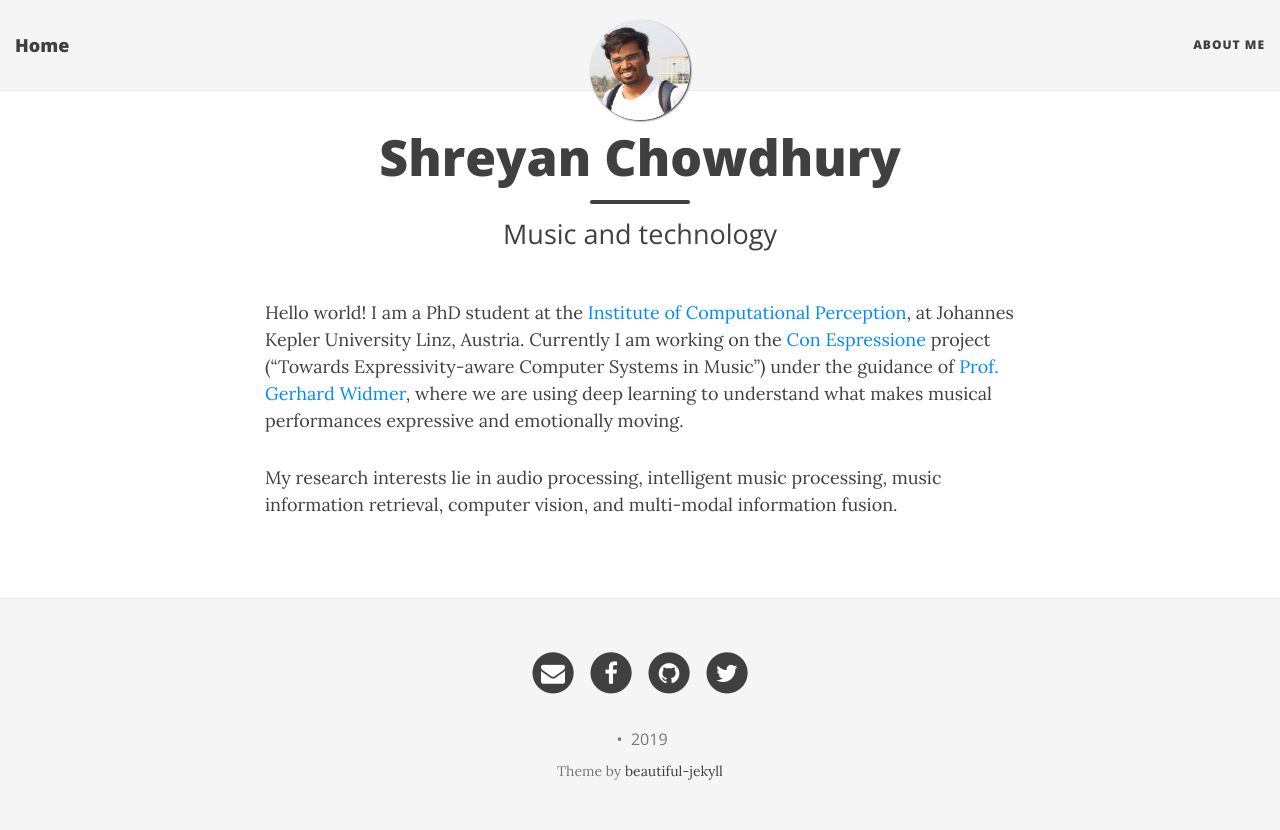
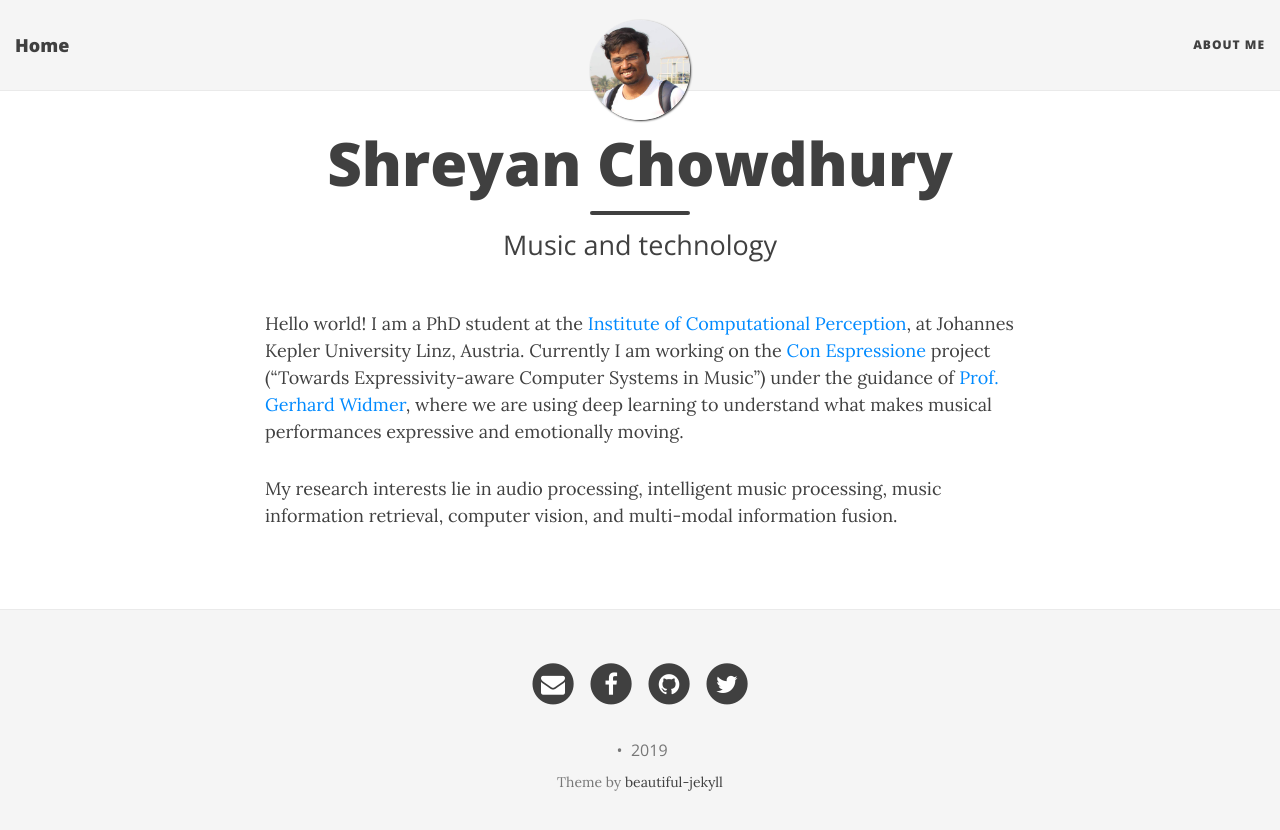
Before and after one commit to shreyanc/shreyanc.github.io, a Jekyll site: the page built from index.md, in a window 1280 px wide. Shown: the top 830 px of the page. Built offline with Jekyll 4.4.1, drawn with Linux system fonts in a browser that asks for light colours; nearby versions of some CDN libraries.

Commit message:
Update main.css

```diff
--- a/css/main.css
+++ b/css/main.css
@@ -524,10 +524,10 @@ footer .theme-by {
     padding: 150px 0;
   }
   .intro-header .page-heading h1 {
-    font-size: 50px;
+    font-size: 60px;
   }
   .intro-header .post-heading h1 {
-    font-size: 30px;
+    font-size: 25px;
   }
   .intro-header.big-img .img-desc {
     font-size: 14px;
```
